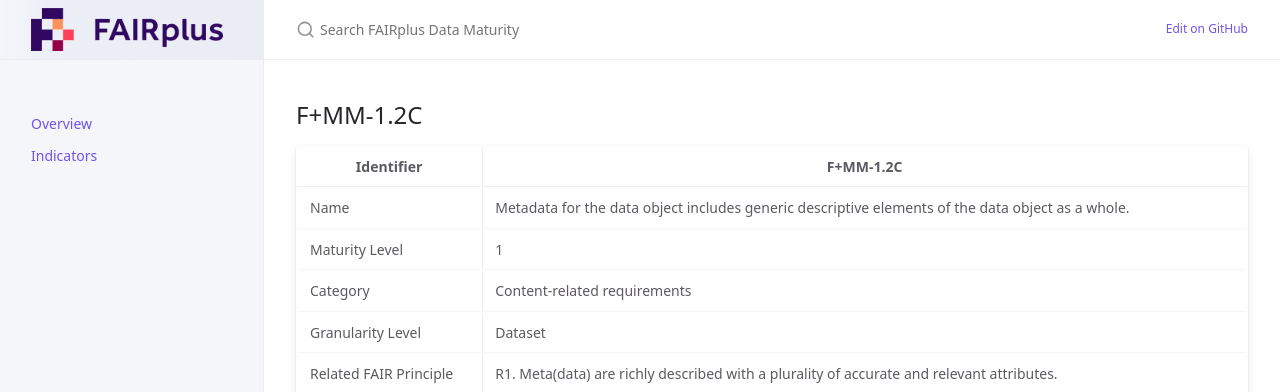
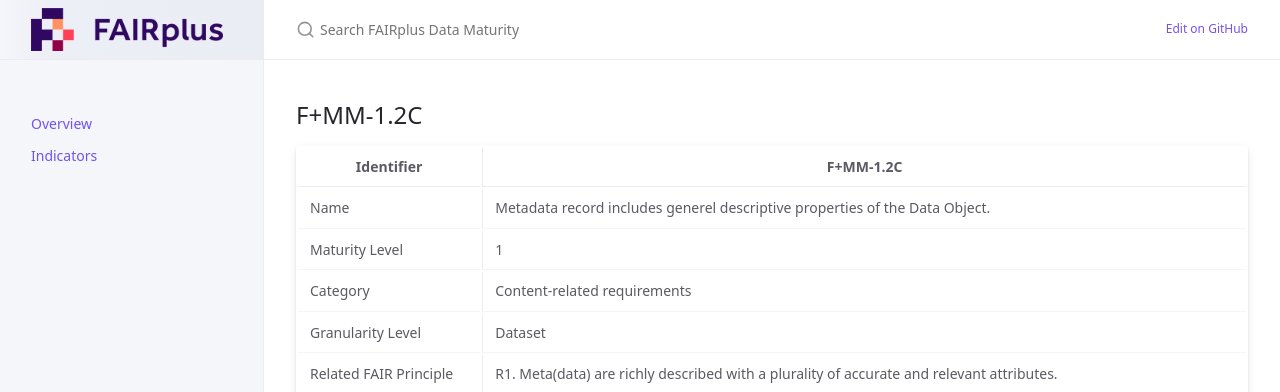
Before and after one commit to FAIRplus/Data-Maturity, a Jekyll site: the page built from docs/_indicators/A. F+MM-1.2C.md, in a window 1280 px wide. Shown: the top 392 px of the page. Built offline with Jekyll 4.4.1, drawn with Linux system fonts in a browser that asks for light colours.

Commit message:
Update A. F+MM-1.2C.md

```diff
--- a/docs/_indicators/A. F+MM-1.2C.md
+++ b/docs/_indicators/A. F+MM-1.2C.md
@@ -8,7 +8,7 @@ nav_exclude: True
 
 | Identifier | F+MM-1.2C |
 | ---------- | ----------|
-| Name | Metadata for the data object includes generic descriptive elements of the data object as a whole. |
+| Name | Metadata record includes generel descriptive properties of the Data Object. |
 | Maturity Level | 1 |
 | Category | Content-related requirements |
 | Granularity Level | Dataset |
```
